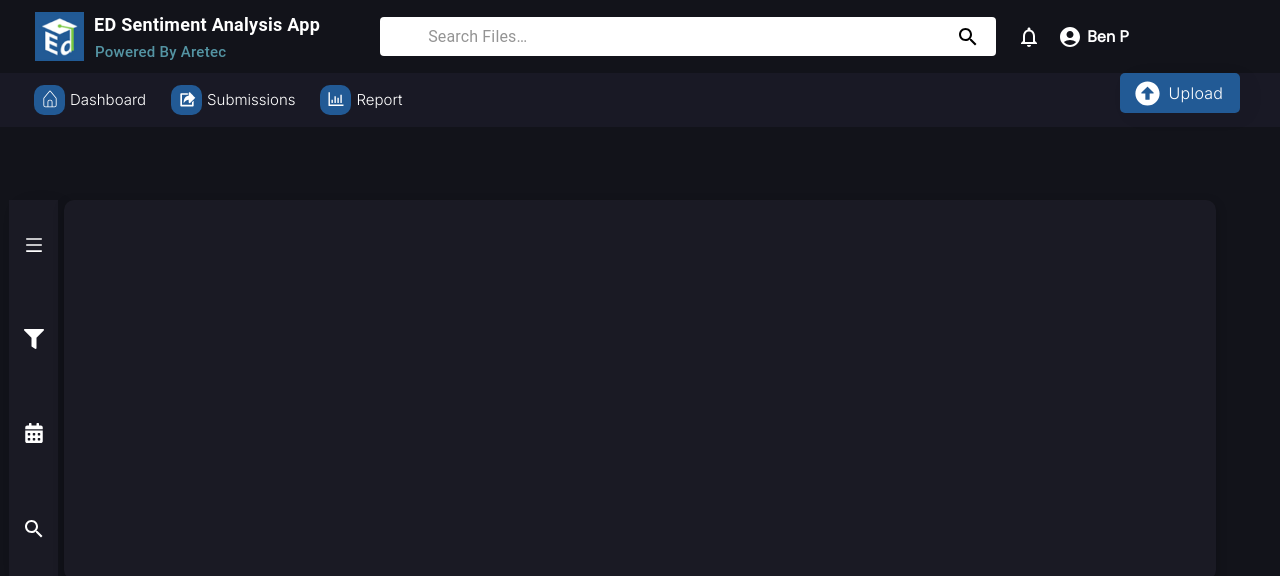
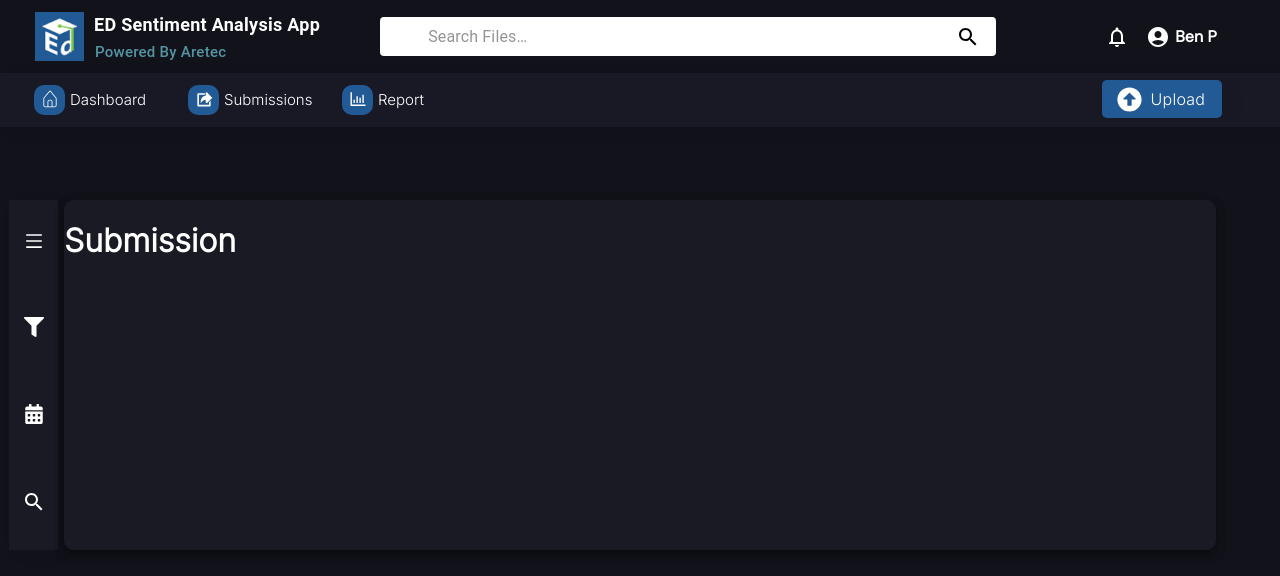
Before and after one commit to Entrolics-LLC/sentiment_frontend, a React (Create React App) app: page /submission in a window 1280 px wide. Shown: the top 576 px of the page. Built offline with nearby package versions, Linux system fonts and the light colour scheme.

Commit message:
feat/react-router

```diff
--- a/package.json
+++ b/package.json
@@ -14,6 +14,7 @@
     "react": "^18.2.0",
     "react-dom": "^18.2.0",
     "react-icons": "^4.6.0",
+    "react-router-dom": "^6.4.2",
     "react-scripts": "5.0.1",
     "styled-components": "^5.3.6",
     "web-vitals": "^2.1.4"
--- a/src/App.css
+++ b/src/App.css
@@ -58,14 +58,14 @@ body {
   justify-content: space-around;
   align-items: center;
   width: 49px;
-  height: 380px;
+  height: 350px;
   left: 9px;
   top: 160px;
   background: #1A1A24;
   box-shadow: 8px 4px 24px rgba(0, 0, 0, 0.03);
 }
 
-.iconSideBar {
+.iconSideBar{
   color: var(--text-color);
   font-size: 20px;
 }
@@ -75,7 +75,7 @@ body {
   display: flex;
   position: absolute;
   width: 1150px;
-  height: 380px;
+  height: 350px;
   left: 64px;
   top: 160px;
   background: #1A1A24;
@@ -85,7 +85,8 @@ body {
 
 /* Bottom Header */
 .bottom-header {
-  background-color: var(--second-background) !important;
+  background-color: var(--second-background);
+  box-shadow: 8px 4px 24px rgba(0, 0, 0, 0.03);
   flex-wrap: nowrap;
   display: flex;
   padding-left: 24px;
@@ -108,7 +109,7 @@ body {
   background: var(--buttoniconbackground-color);
 }
 
-.icon {
+.iconBox>svg {
   font-size: 20px !important;
   margin-top: 4px !important;
   vertical-align: middle !important;
@@ -125,17 +126,16 @@ body {
 
 .right {
   display: flex;
-  margin-left: 10px;
-  position: absolute;
-  right: 40px;
+  align-items: center;
+  margin-top: 7px;
+  overflow: hidden;
   color: var(--text-color);
-  align-items: center;
 }
 
 .buttonBottomHeader {
   border: none;
   width: 120px;
-  height: 40px;
+  height: 38px;
   background-color: var(--buttoniconbackground-color);
   box-shadow: 8px 4px 24px rgba(0, 0, 0, 0.03);
   color: var(--text-color);
@@ -159,15 +159,6 @@ body {
   margin-right: 5px;
 }
 
-@media screen and (max-width:800px) {
-
-  .right {
-    position: fixed;
-    /* position: relative; */
-    /* right: -10px; */
-
-  }
-}
 
 /* medium device */
 @media only screen and(min-width: 768px) {
@@ -179,7 +170,7 @@ body {
 /* small device */
 @media screen and (min-width: 600px) {
   .middleSection {
-    width: 90%;
+    width: 88%;
     top: 200px;
   }
 
@@ -192,6 +183,10 @@ body {
 @media screen and (min-width:992px) {
   .middleSection {
     width: 90%;
+  }
+
+  .right {
+    right: 15px;
   }
 }
 
@@ -208,11 +203,11 @@ body {
 
   .middleSection {
     width: 78%;
-    top: 200px;
+    top: 240px;
   }
 
   .sideBar {
-    top: 200px;
+    top: 240px;
   }
 
 }
--- a/src/App.js
+++ b/src/App.js
@@ -1,19 +1,25 @@
 import React from 'react'
 import "./App.css"
-import Headerbottom from './Component/Bottomheader'
-import Headertop from './Component/Headertop'
-import Middlesection from './Component/Middle section'
-import Sidebar from './Component/Sidebar'
+import Submission from './Screens/Submission'
+import Login from './Screens/Login'
+import Dashboard from './Screens/Dashboard'
+import Responses from './Screens/Responses'
+import { BrowserRouter, Routes, Route } from 'react-router-dom'
+import Home from './Component/Home'
+
 
 const App = () => {
   return (
     <>
-      <Headertop />
-      <Headerbottom />
-      <Sidebar />
-      <Middlesection/>
-
-
+      <BrowserRouter>
+        <Routes>
+          <Route path='/' element={<Home/>} />
+          <Route path='/submission' element={<Submission />} />
+          <Route path='/login' element={<Login />} />
+          <Route path='/dashboard' element={<Dashboard />} />
+          <Route path='/responses' element={<Responses />} />
+        </Routes>
+      </BrowserRouter>
     </>
   )
 }
--- a/src/Component/Bottomheader/index.jsx
+++ b/src/Component/Bottomheader/index.jsx
@@ -1,36 +1,53 @@
 import React from 'react'
+import Box from '@mui/material/Box';
+import Grid from '@mui/material/Grid';
 import { CiHome } from 'react-icons/ci';
 import { TiExport } from 'react-icons/ti';
 import { AiOutlineBarChart } from 'react-icons/ai';
 import { FaArrowAltCircleUp } from 'react-icons/fa';
 
+const leftBottomHeader = [
+    {
+        icon: <CiHome />,
+        text: 'Dashboard'
+    },
+    {
+        icon: <TiExport />,
+        text: 'Submissions'
+    },
+    {
+        icon: <AiOutlineBarChart />,
+        text: 'Report'
+    },
+]
+
 const Headerbottom = () => {
     return (
         <>
             <div className='bottom-header'>
-
+                <Box sx={{ flexGrow: 1 }}>
+                    <Grid container>
+                        {leftBottomHeader.map((v, i) => {
+                            return (
+                                <Grid item lg={1.5} md={1.7} xs={6} sm={6}>
                                     <div className='left'>
                                         <div className="iconBox">
-                        <CiHome className='icon' />
+                                            {v?.icon}
                                         </div>
-                    <p className='leftText'>Dashboard</p>
+                                        <p className='leftText'>{v?.text}</p>
                                     </div>
-                <div className='left'>
-                    <div className="iconBox">
-                        <TiExport className='icon' />
-                    </div>
-                    <p className='leftText'>Submissions</p>
-
-                </div>
-                <div className='left'>
-                    <div className="iconBox">
-                        <AiOutlineBarChart className='icon' />
-                    </div>
-                    <p className='leftText'> Report</p>
-                </div>
+                                </Grid>
+                            )
+                        })}
+                        <Grid item lg={6} sm={0.2} md={5.3}>
+                        </Grid>
+                        <Grid item lg={1.5} md={0}>
                             <div className='right'>
                                 <button className='buttonBottomHeader'> <FaArrowAltCircleUp className='btn-icon' /> <span className='buttonText'>Upload</span></button>
                             </div>
+                        </Grid>
+                    </Grid>
+                </Box>
             </div>
 
         </>
--- a/src/Component/Headertop/index.jsx
+++ b/src/Component/Headertop/index.jsx
@@ -20,12 +20,12 @@ const Search = styled('div')(({ theme }) => ({
     borderRadius: theme.shape.borderRadius,
     color: 'black',
     backgroundColor: 'white',
-    marginRight: theme.spacing(14),
+    // marginRight: theme.spacing(13),
     marginLeft: 0,
     width: '100%',
-    [theme.breakpoints.up('xs')]: {
-        marginRight: theme.spacing(2),
-        width:'60%',
+    [theme.breakpoints.up('lg')]: {
+        marginRight: theme.spacing(13),
+        width:'100%'
     },
     [theme.breakpoints.up('sm')]: {
         marginLeft: theme.spacing(6),
--- /dev/null
+++ b/src/Component/Home/index.jsx
@@ -0,0 +1,18 @@
+import React from 'react'
+import Headerbottom from '../Bottomheader'
+import Headertop from '../Headertop'
+import Middlesection from '../Middle section'
+import Sidebar from '../Sidebar'
+
+const Home = () => {
+    return (
+        <>
+            <Headertop />
+            <Headerbottom />
+            <Sidebar />
+            <Middlesection />
+        </>
+    )
+}
+
+export default Home
--- a/src/Component/Sidebar/index.jsx
+++ b/src/Component/Sidebar/index.jsx
@@ -1,17 +1,29 @@
 import React from 'react'
-import {AiOutlineMenu} from 'react-icons/ai'
-import {FaFilter} from 'react-icons/fa'
-import {FaCalendarAlt} from 'react-icons/fa'
+import { AiOutlineMenu } from 'react-icons/ai'
+import { FaFilter } from 'react-icons/fa'
+import { FaCalendarAlt } from 'react-icons/fa'
 import SearchIcon from '@mui/icons-material/Search';
+import { Link } from 'react-router-dom';
 
 const Sidebar = () => {
   return (
     <>
       <div className="sideBar">
-        <div className="iconSideBar"><AiOutlineMenu/></div>
-        <div className="iconSideBar"><FaFilter/></div>
-        <div className="iconSideBar"><FaCalendarAlt/></div>
-        <div className="iconSideBar"><SearchIcon /></div>
+        <div><Link className="iconSideBar" to="/submission">
+          <AiOutlineMenu />
+        </Link>
+        </div>
+        <div ><Link className="iconSideBar" to="/responses">
+          <FaFilter />
+        </Link>
+        </div>
+        <div ><Link className="iconSideBar" to="/dashboard">
+          <FaCalendarAlt />
+        </Link>
+        </div>
+        <div ><Link className="iconSideBar" to="/login">
+          <SearchIcon />
+        </Link></div>
       </div>
     </>
   )
--- a/src/Screens/Dashboard/index.jsx
+++ b/src/Screens/Dashboard/index.jsx
@@ -0,0 +1,16 @@
+import React from 'react'
+import Home from '../../Component/Home'
+
+
+const Dashboard = () => {
+  return (
+    <>
+    <Home/>
+      <div className='middleSection'>
+        <h1 style={{ color: 'white' }}>Dashboard</h1>
+      </div>
+    </>
+  )
+}
+
+export default Dashboard
--- a/src/Screens/Responses/index.jsx
+++ b/src/Screens/Responses/index.jsx
@@ -0,0 +1,15 @@
+import React from 'react'
+import Home from '../../Component/Home'
+
+const Responses = () => {
+  return (
+    <>
+    <Home/>
+    <div className="middleSection">
+    <h1 style={{color:'white'}}>Responses</h1>
+    </div>
+    </>
+  )
+}
+
+export default Responses
--- a/src/Screens/login/index.jsx
+++ b/src/Screens/login/index.jsx
@@ -0,0 +1,16 @@
+import React from 'react'
+import Home from '../../Component/Home'
+
+const Login = () => {
+  return (
+    <>
+    <Home/>
+    <div className="middleSection">
+    <h1 style={{color:'white'}}>Search</h1>
+    </div>
+
+    </>
+  )
+}
+
+export default Login
--- a/src/Screens/submission/index.jsx
+++ b/src/Screens/submission/index.jsx
@@ -0,0 +1,15 @@
+import React from 'react'
+import Home from '../../Component/Home'
+
+const Submission = () => {
+  return (
+    <>
+    <Home/>
+    <div className="middleSection">
+    <h1 style={{color:'white'}}>Submission</h1>
+    </div>
+    </>
+  )
+}
+
+export default Submission
```
Also changed, not shown: 1 other file (tests, documents, lock files or other folders). Lines whose indentation alone changed are shown as unchanged.
